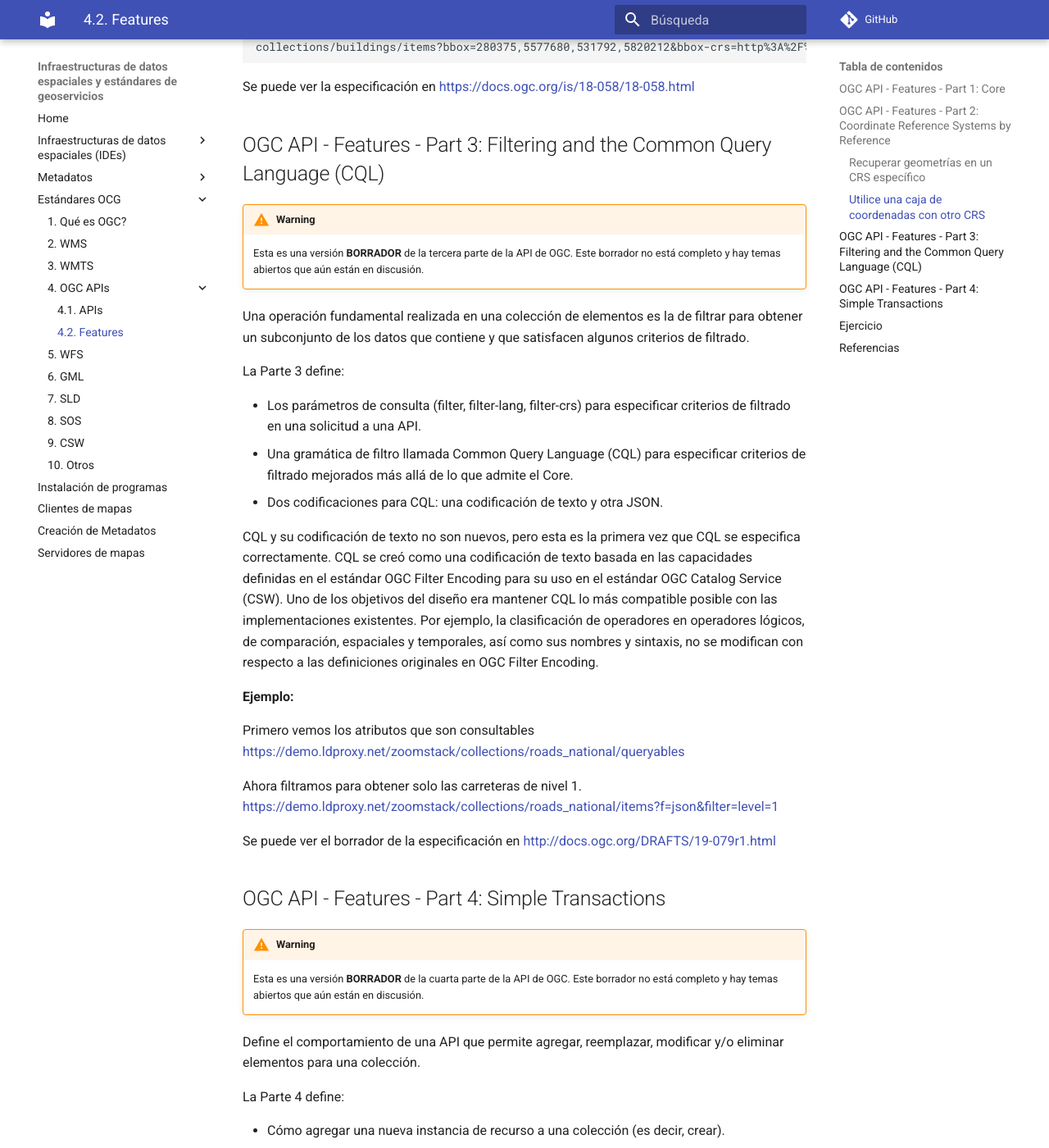
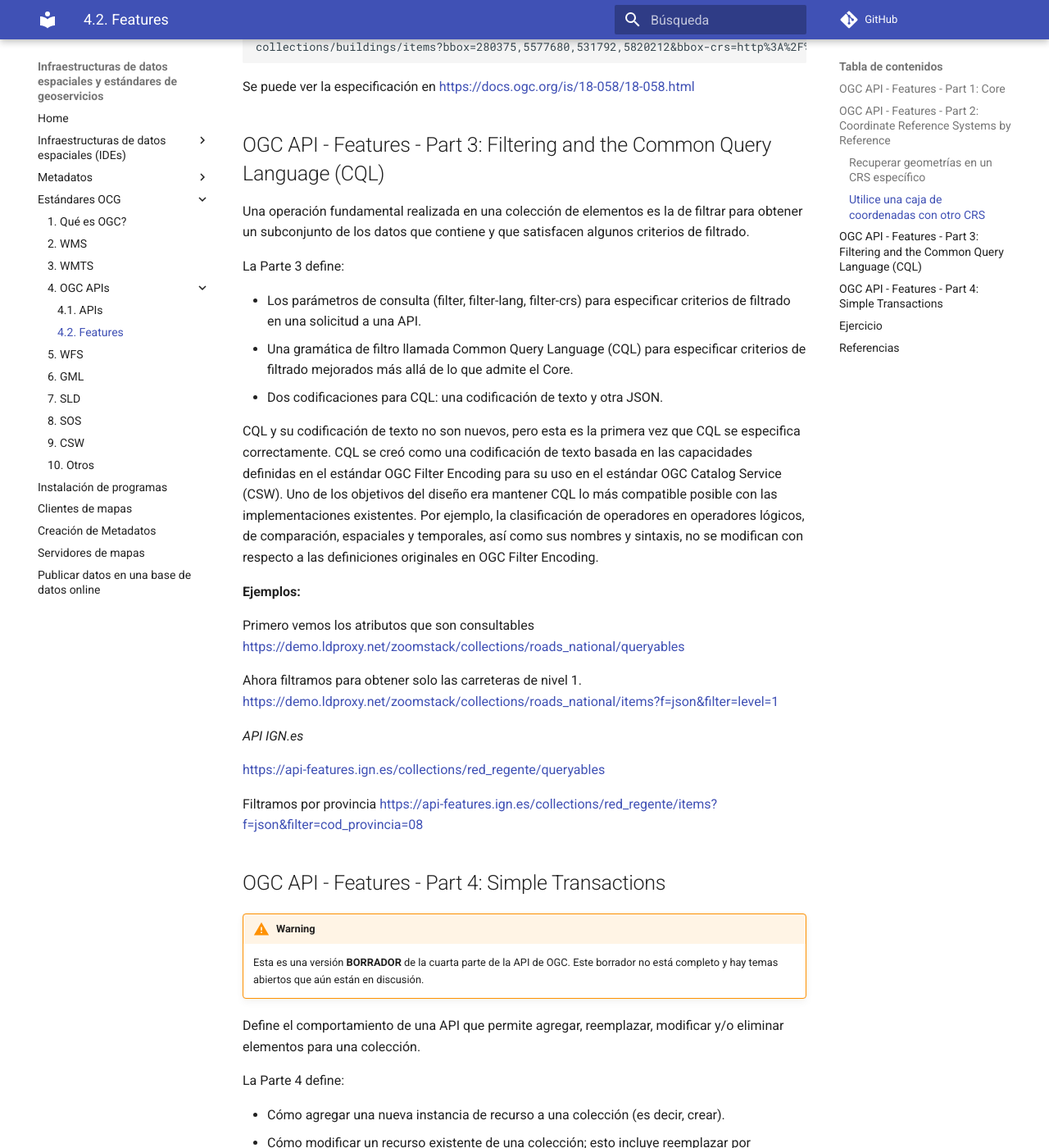
Before and after one commit to gss-mtig/sdis-mgeo, an MkDocs documentation site: the page built from docs/ogc_api_features.md, in a window 1280 px wide and 1400 px high, scrolled down 4093 px. Shown: the whole window at 82% size. Built offline with MkDocs 1.6.1 and Material for MkDocs 9.7.7, drawn with Linux system fonts in a browser that asks for light colours; comment, search, counter and statistics services are not loaded.

Commit message:
Update 25-26 class

```diff
--- a/docs/ogc_api_features.md
+++ b/docs/ogc_api_features.md
@@ -72,9 +72,6 @@ Se puede ver la especificación en https://docs.ogc.org/is/18-058/18-058.html
 
 ## OGC API - Features - Part 3: Filtering and the Common Query Language (CQL)
 
-!!! warning
-    Esta es una versión **BORRADOR** de la tercera parte de la API de OGC. Este borrador no está completo y hay temas abiertos que aún están en discusión.
-
 Una operación fundamental realizada en una colección de elementos es la de filtrar para obtener un subconjunto de los datos que contiene y que satisfacen algunos criterios de filtrado.
 
 La Parte 3 define:
@@ -85,7 +82,7 @@ La Parte 3 define:
 
 CQL y su codificación de texto no son nuevos, pero esta es la primera vez que CQL se especifica correctamente. CQL se creó como una codificación de texto basada en las capacidades definidas en el estándar OGC Filter Encoding para su uso en el estándar OGC Catalog Service (CSW). Uno de los objetivos del diseño era mantener CQL lo más compatible posible con las implementaciones existentes. Por ejemplo, la clasificación de operadores en operadores lógicos, de comparación, espaciales y temporales, así como sus nombres y sintaxis, no se modifican con respecto a las definiciones originales en OGC Filter Encoding.
 
-**Ejemplo:**
+**Ejemplos:**
 
 Primero vemos los atributos que son consultables
 https://demo.ldproxy.net/zoomstack/collections/roads_national/queryables
@@ -93,7 +90,12 @@ https://demo.ldproxy.net/zoomstack/collections/roads_national/queryables
 Ahora filtramos para obtener solo las carreteras de nivel 1.
 https://demo.ldproxy.net/zoomstack/collections/roads_national/items?f=json&filter=level=1
 
-Se puede ver el borrador de la especificación en http://docs.ogc.org/DRAFTS/19-079r1.html
+*API IGN.es*
+
+https://api-features.ign.es/collections/red_regente/queryables
+
+Filtramos por provincia
+https://api-features.ign.es/collections/red_regente/items?f=json&filter=cod_provincia=08
 
 ## OGC API - Features - Part 4: Simple Transactions
 
--- a/mkdocs.yml
+++ b/mkdocs.yml
@@ -48,6 +48,7 @@ nav:
 - Clientes de mapas: clientes_de_mapa.md
 - Creación de Metadatos: creacion_metadatos.md
 - Servidores de mapas: servidores_de_mapa.md
+- Publicar datos en una base de datos online: bd_online.md
 
 plugins:
     - search
```
Also changed, not shown: docs/bd_online.md (added, +143 -0 lines), docs/index.md (+1 -0 lines), docs/sld.md (+3 -1 lines), docs/img/metada_contrain.jpg (added), 5 other files.
